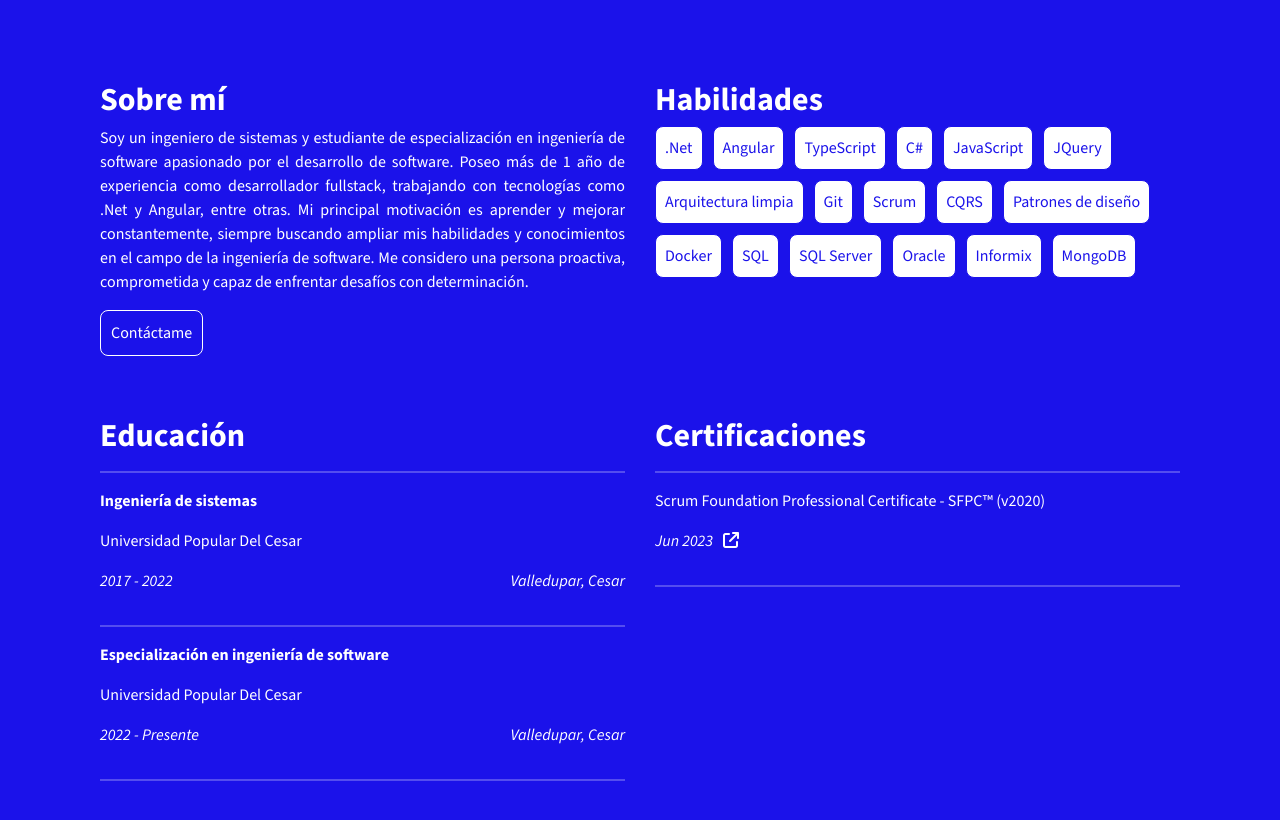
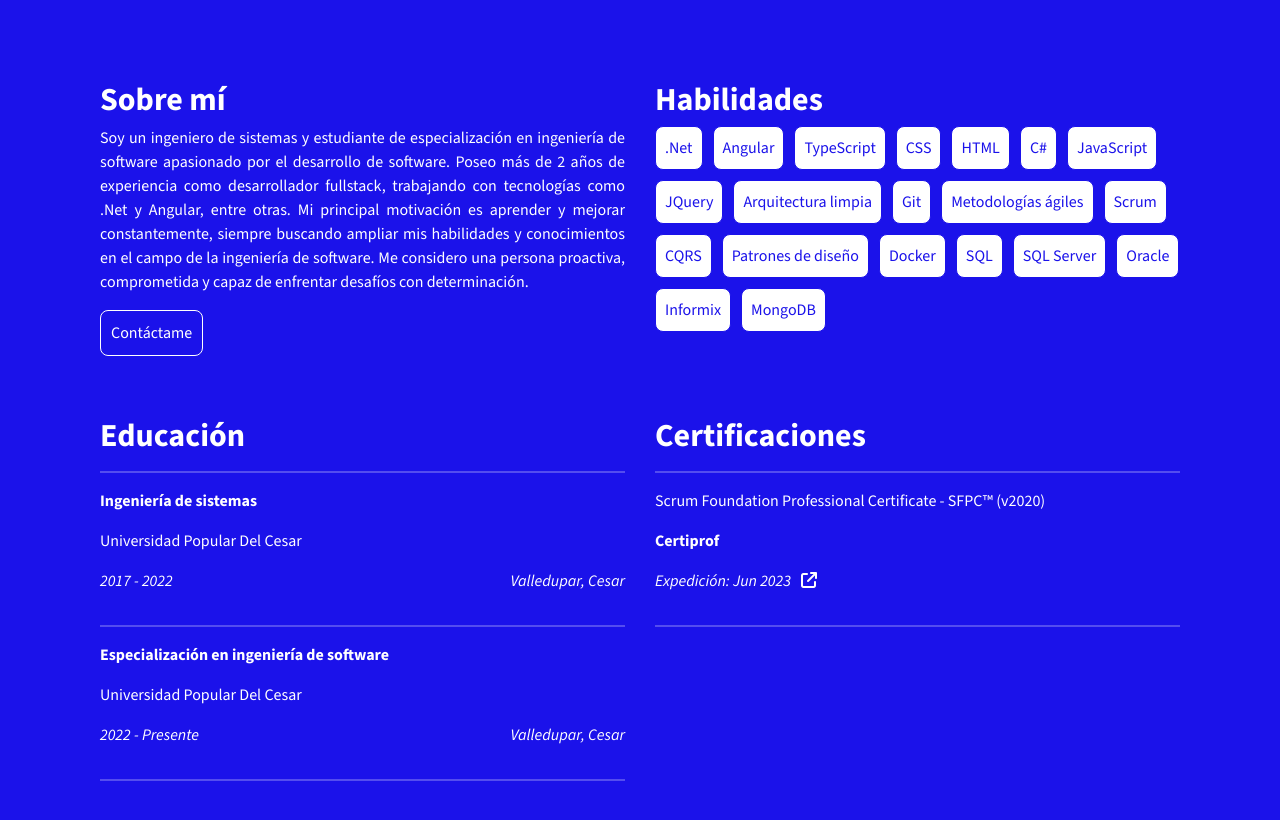
Before and after one commit to HJRumbo/portfolio, an Angular app: page / in a window 1280 px wide. Shown: the part 1000-1820 px from the top of the page. Built offline with nearby package versions, Linux system fonts and the light colour scheme.

Commit message:
Improvements in the Page Speed recommendations MAYOR

```diff
--- a/src/app/app-routing.module.ts
+++ b/src/app/app-routing.module.ts
@@ -5,6 +5,10 @@ const routes: Routes = [
   {
     path: '',
     loadChildren: () => import('./portfolio/portfolio.module').then(m => m.PortfolioModule)
+  },
+  {
+    path: '**',
+    redirectTo: ''
   }
 ];
 
--- a/src/app/core/header/header.component.html
+++ b/src/app/core/header/header.component.html
@@ -1,5 +1,5 @@
 <div class="nav-menu" [ngClass]="isNavbarFixed?'scrolled':'not-scrolled'" (scroll) = "onScroll()">
-    <button aria-label="Logo and home button" class="logo bg-white" routerLink="/" fragment="">
+    <button class="logo bg-white" routerLink="/" fragment="">
         <img src="../../../assets/Logo.svg" alt="Logo de Hernando Rumbo" width="32px" height="32px">
         <p class="text-logo">HERNANDO RUMBO</p>
     </button>
@@ -15,7 +15,7 @@
 <div id="myNav" class="overlay"  [style.width]="isOverlayOpen ? '100%': '0'">
 
     <div class="overlay-bar">
-        <button aria-label="Logo and home overlay button" class="logo bg-white" (click)="overlay()" routerLink="/" fragment="">
+        <button class="logo bg-white" (click)="overlay()" routerLink="/" fragment="">
             <img src="../../../assets/Logo.svg" alt="Logo de Hernando Rumbo" width="32px" height="32px">
             <p class="text-logo">HERNANDO RUMBO</p>
         </button>
--- a/src/app/portfolio/models/about.ts
+++ b/src/app/portfolio/models/about.ts
@@ -1,5 +1,5 @@
 export class About {
-    skills!: Skill[];
+    skills!: string[];
     educations!: Education[];
     certifications!: Certification[]
 }
--- a/src/app/portfolio/sections/about/about.component.html
+++ b/src/app/portfolio/sections/about/about.component.html
@@ -2,7 +2,7 @@
     <div class="text-white">
         <h2 class="title-section">Sobre mí</h2>
         <p class="justified-text">Soy un ingeniero de sistemas y estudiante de especialización en ingeniería de
-            software apasionado por el desarrollo de software. Poseo más de 1 año
+            software apasionado por el desarrollo de software. Poseo más de 2 años
             de experiencia como desarrollador fullstack, trabajando con tecnologías como .Net y Angular, entre
             otras. Mi principal motivación es aprender y mejorar constantemente, siempre buscando ampliar mis
             habilidades y conocimientos en el campo de la ingeniería de software. Me considero una persona
@@ -16,7 +16,7 @@
     <div class="text">
         <h2 class="text-white title-section">Habilidades</h2>
         <div class="skills-container">
-            <span class="skill" *ngFor="let skill of about.skills">{{ skill.name }}</span>
+            <span class="skill" *ngFor="let skill of about.skills">{{ skill }}</span>
         </div>
     </div>
     <div class="text-white">
@@ -38,9 +38,9 @@
         <hr>
         <div *ngFor="let certification of about.certifications">
             <p>{{ certification.name }}</p>
-
+            <p><strong>{{ certification.certifying }}</strong></p>
             <div class="div-link">
-                <p class="italic-text">{{ certification.expeditionDate | date: 'MMM y' }}</p>
+                <p class="italic-text">Expedición: {{ certification.expeditionDate | date: 'MMM y' }}</p>
                 <a class="a-icons" [href]="certification.link" target="_blank" aria-label="Enlace a las certificación"><i class="fa-solid fa-arrow-up-right-from-square"></i></a>
             </div>
         </div>
--- a/src/app/portfolio/sections/home/home.component.html
+++ b/src/app/portfolio/sections/home/home.component.html
@@ -11,7 +11,7 @@
         </div>
     </div>
     <div class="grid-items div-ilustration">
-        <img class="ilustration" src="../../../../assets/ilustration_lighter_lips.svg" alt="Ilustración de Hernando Rumbo">
+        <img class="ilustration" src="../../../../assets/ilustration_lighter_lips.svg" alt="Ilustración de Hernando Rumbo" width="493px" height="576px">
     </div>
 </div>
 
--- a/src/assets/json/about.json
+++ b/src/assets/json/about.json
@@ -1,73 +1,25 @@
 {
     "skills": [
-        {
-            "id": "1",
-            "name": ".Net"
-        },
-        {
-            "id": "2",
-            "name": "Angular"
-        },
-        {
-            "id": "3",
-            "name": "TypeScript"
-        },
-        {
-            "id": "4",
-            "name": "C#"
-        },
-        {
-            "id": "5",
-            "name": "JavaScript"
-        },
-        {
-            "id": "6",
-            "name": "JQuery"
-        },
-        {
-            "id": "7",
-            "name": "Arquitectura limpia"
-        },
-        {
-            "id": "8",
-            "name": "Git"
-        },
-        {
-            "id": "9",
-            "name": "Scrum"
-        },
-        {
-            "id": "10",
-            "name": "CQRS"
-        },
-        {
-            "id": "11",
-            "name": "Patrones de diseño"
-        },
-        {
-            "id": "12",
-            "name": "Docker"
-        },
-        {
-            "id": "13",
-            "name": "SQL"
-        },
-        {
-            "id": "14",
-            "name": "SQL Server"
-        },
-        {
-            "id": "15",
-            "name": "Oracle"
-        },
-        {
-            "id": "16",
-            "name": "Informix"
-        },
-        {
-            "id": "17",
-            "name": "MongoDB"
-        }
+        ".Net",
+        "Angular",
+        "TypeScript",
+        "CSS",
+        "HTML",
+        "C#",
+        "JavaScript",
+        "JQuery",
+        "Arquitectura limpia",
+        "Git",
+        "Metodologías ágiles",
+        "Scrum",
+        "CQRS",
+        "Patrones de diseño",
+        "Docker",
+        "SQL",
+        "SQL Server",
+        "Oracle",
+        "Informix",
+        "MongoDB"
     ],
     "educations": [
         {
```
